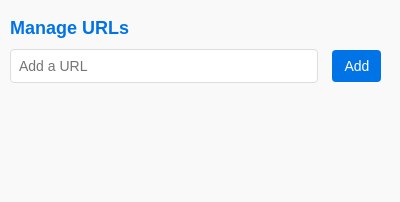
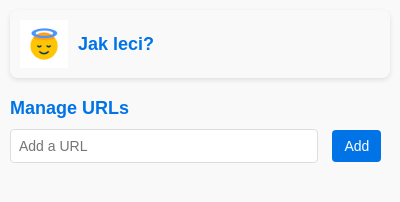
Before and after one commit to przemyslvw/UrlBlocker, a browser extension: page popup.html in a window 400 px wide. Drawn offline with Linux system fonts and the light colour scheme.

Commit message:
showRandomGreeting

```diff
--- a/popup.html
+++ b/popup.html
@@ -60,10 +60,34 @@
         li button:hover {
             background-color: #cc0000;
         }
+            #header {
+        display: flex;
+        align-items: center;
+        margin-bottom: 20px;
+        padding: 10px;
+        background-color: #f9f9f9;
+        border-radius: 8px;
+        box-shadow: 0 2px 5px rgba(0, 0, 0, 0.1);
+    }
+    #icon {
+        width: 48px;
+        height: 48px;
+        margin-right: 10px;
+    }
+    #greeting {
+        font-size: 18px;
+        font-weight: bold;
+        color: #0073e6;
+    }
+
     </style>
 
 </head>
 <body>
+    <div id="header">
+        <img src="img/icon_128x128.png" alt="Icon" id="icon" />
+        <div id="greeting"></div>
+    </div>
     <h3>Manage URLs</h3>
     <input type="text" id="urlInput" placeholder="Add a URL" />
     <button id="addUrlButton">Add</button>
--- a/popup.js
+++ b/popup.js
@@ -50,3 +50,25 @@ addUrlButton.addEventListener('click', addUrl);
 
 // Początkowe załadowanie
 loadUrls();
+
+// Losowe powitanie
+function showRandomGreeting() {
+    const greetings = [
+        "Witaj!",
+        "Cześć!",
+        "Miłego dnia!",
+        "Hej!",
+        "Jak się masz?",
+        "Dzień dobry!",
+        "Witamy ponownie!",
+        "Miło Cię widzieć!",
+        "Jak leci?",
+        "Co słychać?"
+    ];
+    const randomGreeting = greetings[Math.floor(Math.random() * greetings.length)];
+    const greetingDiv = document.getElementById("greeting");
+    greetingDiv.textContent = randomGreeting;
+}
+
+// Wywołanie powitania po załadowaniu popupu
+showRandomGreeting();
```
Also changed, not shown: manifest.json.
